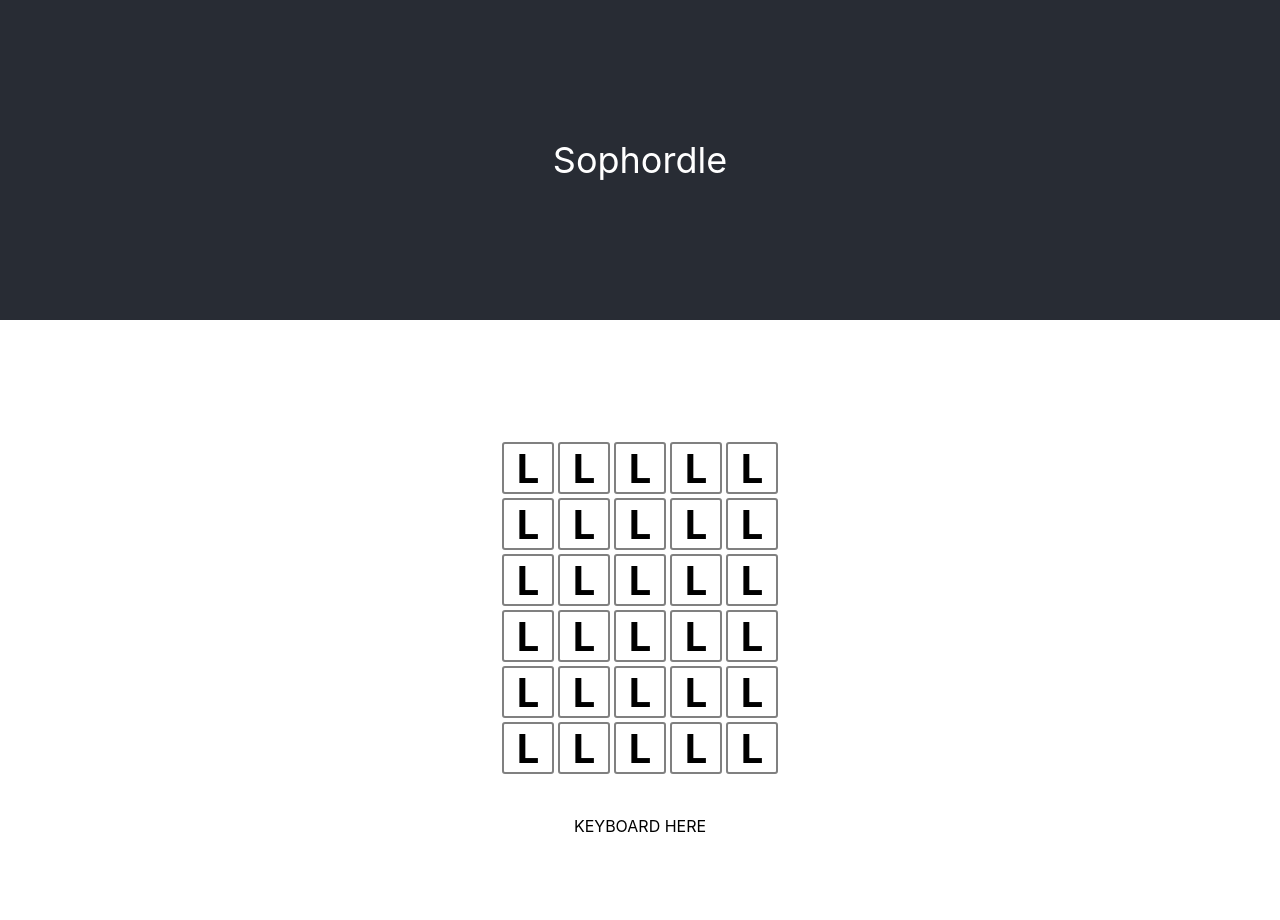
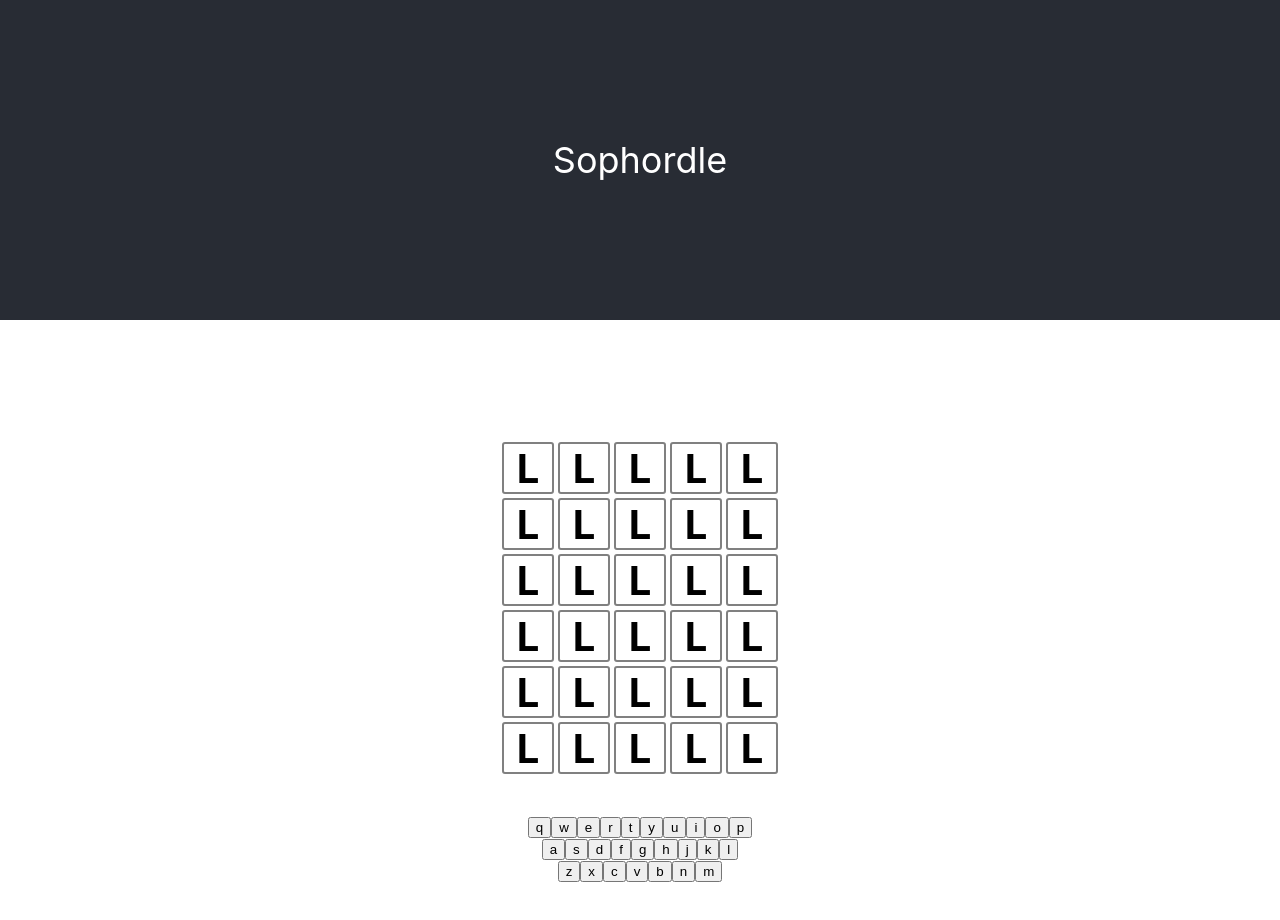
Before and after one commit to sophiaciocca/sophordle, a React (Create React App) app: page / in a window 1280 px wide. Shown: the top 920 px of the page. Built offline with nearby package versions, Linux system fonts and the light colour scheme.

Commit message:
create basic keyboard UI w map

```diff
--- a/src/Keyboard.jsx
+++ b/src/Keyboard.jsx
@@ -1,10 +1,22 @@
 import './Keyboard.css';
 import { GUESSES_ALLOWED, WORD_LENGTH } from './gameLogic';
+
+const letters = [
+    ['q', 'w', 'e', 'r', 't', 'y', 'u', 'i', 'o', 'p'],
+    ['a', 's', 'd', 'f', 'g', 'h', 'j', 'k', 'l'],
+    ['z', 'x', 'c', 'v', 'b', 'n', 'm']
+];
 
 function Keyboard() {
   return (
     <div className="keyboard">
-        KEYBOARD HERE
+      {letters.map((rowLetters, rowIndex) => (
+        <div className="keyboard-row" index={rowIndex}>
+          {rowLetters.map((letter, letterIndex) => (
+            <button className="keyboard-button" index={letterIndex}>{letter}</button>
+          ))}
+        </div>
+      ))}
     </div>
   );
 }
```
